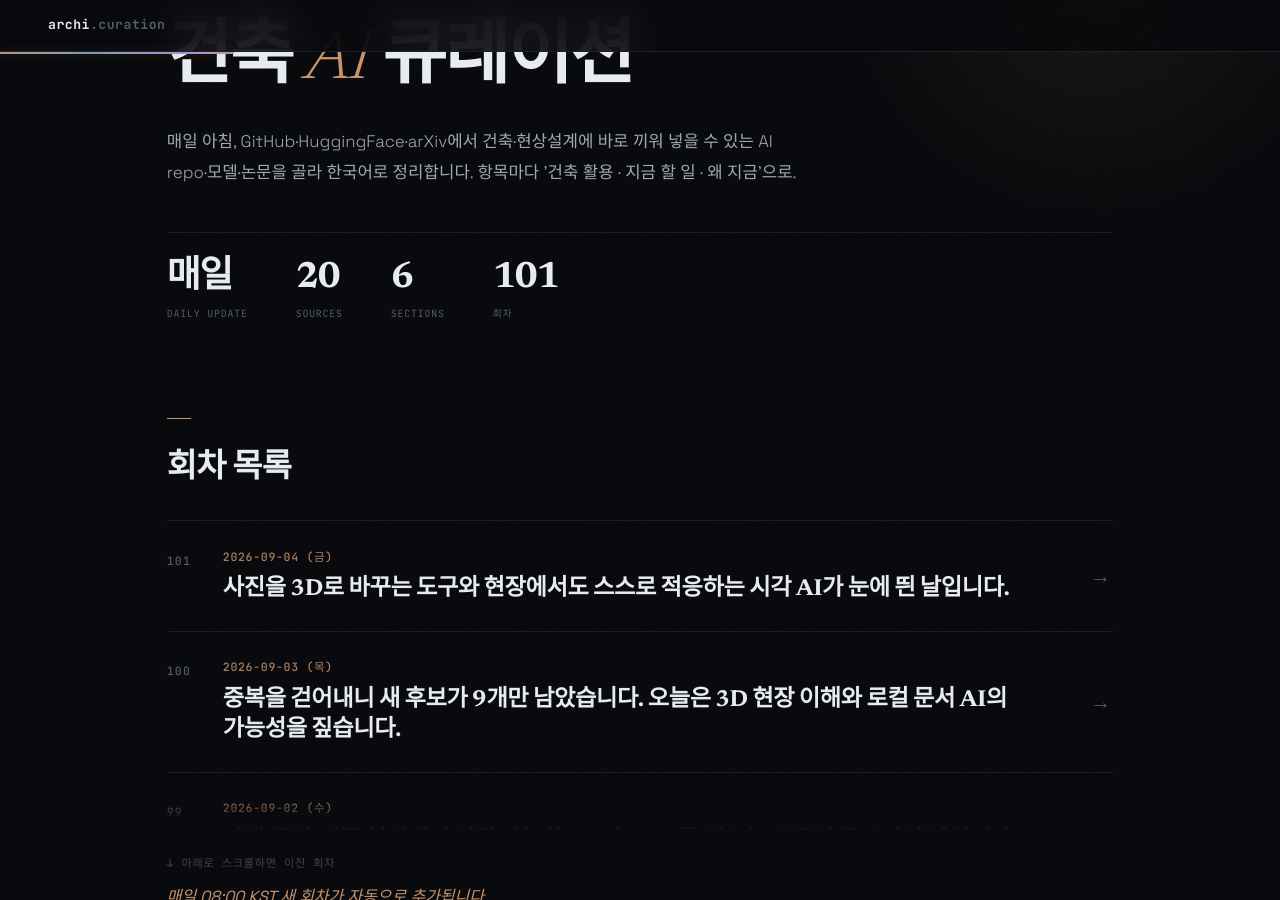
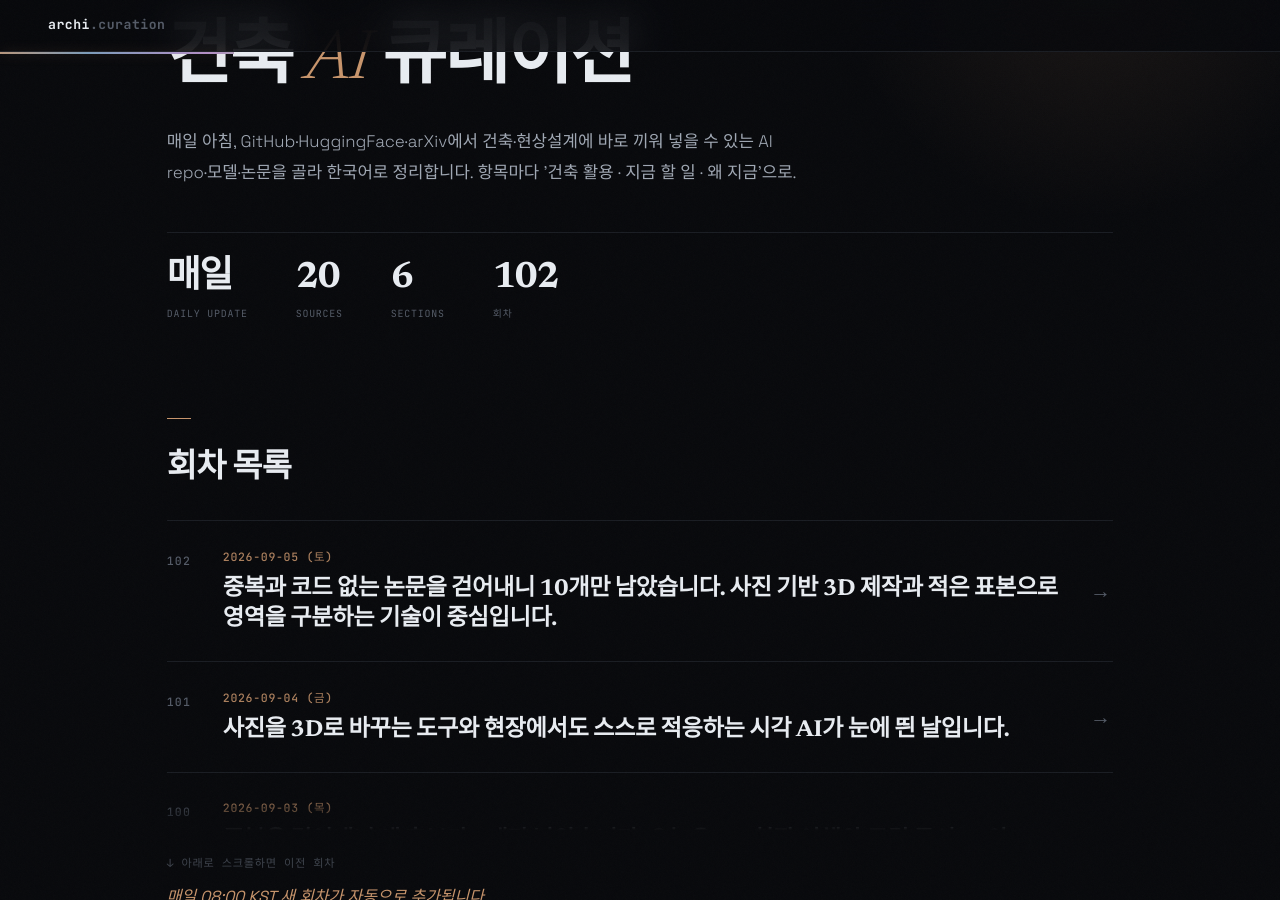
Before and after one commit to ghkch5gh-jpg/ainews-curation, a Jekyll site: the page built from index.md, in a window 1280 px wide and 900 px high, scrolled down 190 px. Built offline with Jekyll 4.4.1, drawn with Linux system fonts in a browser that asks for light colours; some web fonts are replaced.

Commit message:
daily: 2026-09-05

```diff
--- /dev/null
+++ b/2026-09-05_토.md
@@ -0,0 +1,168 @@
+---
+title: 2026-09-05 (토)
+eyebrow: ARCH · AI CURATION
+hero_title: "2026 · 09 · 05 <em>(토)</em>"
+description: "중복과 코드 없는 논문을 걷어내니 10개만 남았습니다. 사진 기반 3D 제작과 적은 표본으로 영역을 구분하는 기술이 중심입니다."
+summary: 중복과 코드 없는 논문을 걷어내니 10개만 남았습니다. 사진 기반 3D 제작과 적은 표본으로 영역을 구분하는 기술이 중심입니다.
+---
+
+<div class="news">
+<section class="news-flow-sec reveal"><h2 class="news-flow__t">이번 회차 흐름</h2><div class="news-flow"><p>안녕하세요! 오늘은 사진을 3D 밑그림으로 바꾸는 모델이 유난히 많이 보입니다. 여러 방향에서 찍은 사진을 쓰거나 작은 컴퓨터에서도 돌릴 수 있게 줄인 모델처럼 쓰임새가 조금씩 달라졌어요. 한편 Exemplar는 단 한 장의 표시된 이미지로 새로운 영역을 구분하는 방법을 공개했습니다. 건축 전용 도구가 적었던 날이라, 외장재 구분과 현장 기록 모델 제작에 옮겨 쓸 만한 자료만 추렸습니다. 최근 다룬 주소와 코드가 공개되지 않은 논문은 모두 제외했어요.</p></div></section>
+<section class="news-sec">
+<h2 class="news-sec__t">오늘의 헤드라인</h2>
+<article class="ni reveal">
+  <header class="ni__h">
+    <span class="ni__n">01</span>
+    <a class="ni__t" href="https://github.com/michalprusek/Exemplar" target="_blank" rel="noopener">표시한 이미지 한 장으로 영역을 나누는 Exemplar <span class="ni__arrow">↗</span></a>
+    <span class="ni__tr"><span class="ni__src">GitHub</span><span class="ni__score">8/10</span></span>
+  </header>
+  <p class="ni__body">Exemplar는 약 8개의 마스크 예시를 이용하는 생의학 이미지 분할 코드 저장소입니다. 동결된 DINOv3와 여러 고전적 원본 해상도 사전 정보를 가벼운 헤드에서 결합합니다. 건축 이미지에 적용할 수 있는지는 원문만으로 확인되지 않으며 별도 검증이 필요합니다.</p>
+  <ul class="ni__pts"><li>한 장의 표시된 이미지부터 학습 실험을 시작할 수 있습니다.</li><li>고전적인 이미지 필터와 AI가 찾은 특징을 함께 사용합니다.</li><li>모든 설정과 평가 기록이 코드로 공개됐습니다.</li></ul>
+  <div class="ni__meta">
+    <div class="ni__row"><dt>얻는 것</dt><dd>의료 영상 분할용 구현을 건축 이미지에 전용할 수 있는지 탐색하는 참고 자료로 볼 수 있지만, 건축 전용 학습 자료나 성능은 확인되지 않습니다.</dd></div>
+    <div class="ni__row ni__row--do"><dt>지금 할 일</dt><dd><p class="ni__do-text">저장소의 공식 예제로 먼저 실행한 뒤, 외벽 사진과 여러 장의 직접 표시한 마스크를 사용해 전용 가능성을 시험해보세요.</p></dd></div>
+    <div class="ni__row ni__row--why"><dt>왜 지금</dt><dd>많은 건축 이미지를 일일이 표시하지 않고도 작은 시험을 시작할 수 있다는 점이 실무적입니다.</dd></div>
+  </div>
+  <footer class="ni__f"><span class="ni__verified">✓ 원문 대조</span><a class="ni__story" href="https://github.com/michalprusek/Exemplar" target="_blank" rel="noopener">스토리 →</a></footer>
+</article>
+<article class="ni reveal">
+  <header class="ni__h">
+    <span class="ni__n">02</span>
+    <a class="ni__t" href="https://huggingface.co/tencent/Hunyuan3D-2mv" target="_blank" rel="noopener">여러 방향 사진을 3D로 합치는 Hunyuan3D-2mv <span class="ni__arrow">↗</span></a>
+    <span class="ni__tr"><span class="ni__src">HuggingFace</span><span class="ni__score">8/10</span></span>
+  </header>
+  <p class="ni__body">Hunyuan3D-2mv는 Tencent가 공개한 이미지→3D 모델입니다. 다만 제공된 원문 발췌에는 여러 방향 사진의 구체적인 입력 방식이나 건축 대상 성능이 나와 있지 않습니다. 건물 전체를 정확한 BIM으로 변환하는 기능도 확인되지 않습니다.</p>
+  <ul class="ni__pts"><li>여러 시점의 사진을 함께 사용합니다.</li><li>사진 한 장보다 가려진 면을 추정할 단서가 많습니다.</li><li>결과는 설계용 정밀 모델보다 초기 3D 참고자료에 적합합니다.</li></ul>
+  <div class="ni__meta">
+    <div class="ni__row"><dt>얻는 것</dt><dd>물체 이미지를 3D 자료로 만드는 실험 후보이지만, 가구·조형물·파사드 장식이나 Rhino 활용에 적합한지는 직접 검증해야 합니다.</dd></div>
+    <div class="ni__row ni__row--do"><dt>지금 할 일</dt><dd><p class="ni__do-text">모델 카드의 실제 입력 형식과 실행 조건을 확인한 뒤, 공개 가능한 단순 물체 이미지로 결과를 시험해보세요.</p></dd></div>
+    <div class="ni__row ni__row--why"><dt>왜 지금</dt><dd>사진 기반 3D 제작이 한 장짜리 추정에서 여러 시점의 일관성을 챙기는 방향으로 옮겨가고 있습니다.</dd></div>
+  </div>
+  <footer class="ni__f"><span class="ni__verified">✓ 원문 대조</span><a class="ni__story" href="https://huggingface.co/tencent/Hunyuan3D-2mv" target="_blank" rel="noopener">스토리 →</a></footer>
+</article>
+<article class="ni reveal">
+  <header class="ni__h">
+    <span class="ni__n">03</span>
+    <a class="ni__t" href="https://huggingface.co/tencent/Hunyuan3D-2mini" target="_blank" rel="noopener">작게 줄인 사진→3D 모델 Hunyuan3D-2mini <span class="ni__arrow">↗</span></a>
+    <span class="ni__tr"><span class="ni__src">HuggingFace</span><span class="ni__score">7/10</span></span>
+  </header>
+  <p class="ni__body">Hunyuan3D-2mini는 Tencent가 공개한 Hunyuan3D-2 계열의 이미지→3D 모델입니다. 이름에 ‘mini’가 붙어 있지만, 제공된 원문에는 모델 크기, 품질 저하, 실행 부담 감소에 관한 수치나 설명이 없습니다. 정확한 치수나 BIM 속성을 생성하는지도 확인되지 않습니다.</p>
+  <ul class="ni__pts"><li>큰 모델보다 가벼운 실험을 겨냥합니다.</li><li>제품·가구·작은 매스의 초안 제작에 알맞습니다.</li><li>법규 검토에 필요한 치수와 공간 정보는 생성하지 않습니다.</li></ul>
+  <div class="ni__meta">
+    <div class="ni__row"><dt>얻는 것</dt><dd>이미지를 3D로 바꾸는 후보 모델로 시험할 수 있지만, 초기 디자인 검토나 Rhino 작업에서의 효용은 직접 평가해야 합니다.</dd></div>
+    <div class="ni__row ni__row--do"><dt>지금 할 일</dt><dd><p class="ni__do-text">모델 카드에서 요구하는 입력과 실행 환경을 확인하고, 단순한 흰 배경의 물체 이미지로 출력 품질과 실행 시간을 측정해보세요.</p></dd></div>
+    <div class="ni__row ni__row--why"><dt>왜 지금</dt><dd>3D 생성 모델도 최고 품질뿐 아니라 개인 장비에서 반복 실행할 수 있는 크기가 중요해지고 있습니다.</dd></div>
+  </div>
+  <footer class="ni__f"><span class="ni__verified">✓ 원문 대조</span><a class="ni__story" href="https://huggingface.co/tencent/Hunyuan3D-2mini" target="_blank" rel="noopener">스토리 →</a></footer>
+</article>
+<article class="ni reveal">
+  <header class="ni__h">
+    <span class="ni__n">04</span>
+    <a class="ni__t" href="https://huggingface.co/nvidia/Lyra-2.0" target="_blank" rel="noopener">사진에서 공간 골격을 복원하는 Lyra 2.0 <span class="ni__arrow">↗</span></a>
+    <span class="ni__tr"><span class="ni__src">HuggingFace</span><span class="ni__score">8/10</span></span>
+  </header>
+  <p class="ni__body">Lyra 2.0은 NVIDIA가 공개한 이미지→3D 모델이며 ‘world’ 태그가 붙어 있습니다. 제공된 원문만으로는 여러 사진 사이의 위치 관계를 찾아 공간 골격을 복원하는 방식이나 기존 건물 조사 성능을 확인할 수 없습니다. 측량을 대신할 정확도도 제시되지 않았습니다.</p>
+  <ul class="ni__pts"><li>현장 사진을 3D 참고자료로 바꾸는 데 초점이 있습니다.</li><li>주변 건물과 골목의 공간 관계를 복원하는 실험에 적합합니다.</li><li>Hugging Face 기준 7월 갱신 모델입니다.</li></ul>
+  <div class="ni__meta">
+    <div class="ni__row"><dt>얻는 것</dt><dd>이미지 기반 3D 생성 가능성을 검토할 후보이지만, 대지 주변 사진을 정확한 3D 맥락으로 옮길 수 있는지는 별도 시험이 필요합니다.</dd></div>
+    <div class="ni__row ni__row--do"><dt>지금 할 일</dt><dd><p class="ni__do-text">모델 카드에서 지원 입력과 출력 형식을 먼저 확인한 뒤, 알려진 치수가 있는 작은 대상을 사용해 복원 결과와 오차를 측정해보세요.</p></dd></div>
+    <div class="ni__row ni__row--why"><dt>왜 지금</dt><dd>사진 복원 결과를 멋진 화면으로만 보지 않고 실제 치수와 비교하는 검증 단계가 점점 중요해지고 있습니다.</dd></div>
+  </div>
+  <footer class="ni__f"><span class="ni__verified">✓ 원문 대조</span><a class="ni__story" href="https://huggingface.co/nvidia/Lyra-2.0" target="_blank" rel="noopener">스토리 →</a></footer>
+</article>
+<article class="ni reveal">
+  <header class="ni__h">
+    <span class="ni__n">05</span>
+    <a class="ni__t" href="https://huggingface.co/yupengchengg147/St4RTrack" target="_blank" rel="noopener">움직이는 장면까지 따라가는 St4RTrack <span class="ni__arrow">↗</span></a>
+    <span class="ni__tr"><span class="ni__src">HuggingFace</span><span class="ni__score">6/10</span></span>
+  </header>
+  <p class="ni__body">St4RTrack은 ‘동시 4D 복원’ 용도로 소개된 이미지→3D 계열 모델입니다. 시간에 따라 변하는 장면을 다루는 모델로 볼 수 있지만, 제공된 원문에는 공사 영상이나 특정 구조물·장비 추적 성능이 제시되지 않았습니다. 정적 건물 모델링에 적합한지도 별도 확인이 필요합니다.</p>
+  <ul class="ni__pts"><li>3D 형태와 시간에 따른 변화를 함께 다룹니다.</li><li>공사 영상에서 같은 부재를 이어 보는 실험에 응용할 수 있습니다.</li><li>표시된 모델 크기는 약 6억 개의 조정값 수준입니다.</li></ul>
+  <div class="ni__meta">
+    <div class="ni__row"><dt>얻는 것</dt><dd>시간에 따라 변하는 장면의 4D 복원을 연구하는 시제품 후보로 활용할 수 있지만, 공사 기록 분석에 쓸 수 있는지는 직접 검증해야 합니다.</dd></div>
+    <div class="ni__row ni__row--do"><dt>지금 할 일</dt><dd><p class="ni__do-text">공개 가능한 짧은 영상이나 연속 이미지로 실행해 동일 대상의 형상과 위치가 시간축에서 일관되게 복원되는지 확인해보세요.</p></dd></div>
+    <div class="ni__row ni__row--why"><dt>왜 지금</dt><dd>현장 기록이 사진 묶음에서 연속 영상으로 바뀌면서 시간에 따른 변화를 읽는 기술의 가치가 커지고 있습니다.</dd></div>
+  </div>
+  <footer class="ni__f"><span class="ni__verified">✓ 원문 대조</span><a class="ni__story" href="https://huggingface.co/yupengchengg147/St4RTrack" target="_blank" rel="noopener">스토리 →</a></footer>
+</article>
+</section>
+<section class="news-sec">
+<h2 class="news-sec__t">모델 · 데이터셋</h2>
+<article class="ni reveal">
+  <header class="ni__h">
+    <span class="ni__n">06</span>
+    <a class="ni__t" href="https://huggingface.co/tencent/Hunyuan3D-1" target="_blank" rel="noopener">초기 사진→3D 기준점 Hunyuan3D-1 <span class="ni__arrow">↗</span></a>
+    <span class="ni__tr"><span class="ni__src">HuggingFace</span><span class="ni__score">6/10</span></span>
+  </header>
+  <p class="ni__body">Hunyuan3D-1은 Tencent가 공개한 이미지→3D 모델입니다. Hunyuan3D 관련 논문과 연결되어 있지만, 제공된 원문만으로는 ‘초기 모델’이라는 위치나 최신 모델 대비 품질·실행 부담을 판단할 수 없습니다.</p>
+  <ul class="ni__pts"><li>후속 Hunyuan3D 모델과 결과를 비교할 수 있습니다.</li><li>사진 기반 3D 생성의 기본 과정을 살펴보기 좋습니다.</li><li>2025년 10월에 갱신된 것으로 수집됐습니다.</li></ul>
+  <div class="ni__meta">
+    <div class="ni__row"><dt>얻는 것</dt><dd>같은 이미지를 다른 Hunyuan3D 모델과 함께 실행해 출력 차이를 비교하는 기준 후보로 사용할 수 있습니다.</dd></div>
+    <div class="ni__row ni__row--do"><dt>지금 할 일</dt><dd><p class="ni__do-text">Hunyuan3D-1과 비교 대상 모델에 동일한 공개 이미지를 입력하고 형상 보존, 실패 사례, 처리 시간을 같은 조건에서 기록해보세요.</p></dd></div>
+    <div class="ni__row ni__row--why"><dt>왜 지금</dt><dd>새 모델의 홍보 이미지보다 이전 버전과 같은 조건으로 비교한 결과가 도입 판단에 더 도움이 됩니다.</dd></div>
+  </div>
+  <footer class="ni__f"><span class="ni__verified">✓ 원문 대조</span><a class="ni__story" href="https://huggingface.co/tencent/Hunyuan3D-1" target="_blank" rel="noopener">스토리 →</a></footer>
+</article>
+<article class="ni reveal">
+  <header class="ni__h">
+    <span class="ni__n">07</span>
+    <a class="ni__t" href="https://huggingface.co/openai/clip-vit-base-patch32" target="_blank" rel="noopener">문장과 이미지를 같은 기준으로 찾는 CLIP <span class="ni__arrow">↗</span></a>
+    <span class="ni__tr"><span class="ni__src">HuggingFace</span><span class="ni__score">7/10</span></span>
+  </header>
+  <p class="ni__body">openai/clip-vit-base-patch32는 Transformers 기반의 제로샷 이미지 분류 모델로 등록돼 있습니다. 제공된 원문 발췌만으로는 문장과 이미지를 같은 공간에서 비교하는 구체적 원리나 사내 이미지 자연어 검색 성능까지 확인하기 어렵습니다. BIM 정보나 도면 치수를 처리한다는 근거도 없습니다.</p>
+  <ul class="ni__pts"><li>이미지에 태그를 일일이 달지 않아도 문장 검색을 시험할 수 있습니다.</li><li>재료·공간 분위기별 레퍼런스 분류에 응용할 수 있습니다.</li><li>Hugging Face에서 2천만 회 이상 내려받힌 범용 모델입니다.</li></ul>
+  <div class="ni__meta">
+    <div class="ni__row"><dt>얻는 것</dt><dd>미리 별도 학습하지 않은 텍스트 범주로 이미지를 분류하는 실험에 활용할 수 있으며, 자연어 이미지 검색기로 쓸 수 있는지는 별도 구현과 평가가 필요합니다.</dd></div>
+    <div class="ni__row ni__row--do"><dt>지금 할 일</dt><dd><p class="ni__do-text">대표 이미지 100장을 모아 ‘목재’, ‘금속’, ‘야간’, ‘중정’ 같은 짧은 범주별 분류 점수를 비교해보세요.</p></dd></div>
+    <div class="ni__row ni__row--why"><dt>왜 지금</dt><dd>생성 AI보다 먼저 정리해야 할 문제는 사무소가 이미 가진 이미지와 자료를 다시 찾을 수 있게 만드는 일입니다.</dd></div>
+  </div>
+  <footer class="ni__f"><span class="ni__verified">✓ 원문 대조</span><a class="ni__story" href="https://huggingface.co/openai/clip-vit-base-patch32" target="_blank" rel="noopener">스토리 →</a></footer>
+</article>
+<article class="ni reveal">
+  <header class="ni__h">
+    <span class="ni__n">08</span>
+    <a class="ni__t" href="https://huggingface.co/openai-community/gpt2" target="_blank" rel="noopener">오래된 소형 언어 모델 GPT-2 <span class="ni__arrow">↗</span></a>
+    <span class="ni__tr"><span class="ni__src">HuggingFace</span><span class="ni__score">2/10</span></span>
+  </header>
+  <p class="ni__body">GPT-2는 텍스트 생성용으로 공개된 언어 모델입니다. 여러 실행 라이브러리를 지원하는 것으로 표시돼 있지만, 제공된 원문 발췌에는 모델의 정확도나 최신 ChatGPT와의 성능 비교, 건축 설명문·법규 판단 능력이 제시되지 않았습니다.</p>
+  <ul class="ni__pts"><li>약 1억 개의 조정값을 가진 작은 모델입니다.</li><li>최신 모델보다 설치와 기초 실험이 단순합니다.</li><li>사실 확인과 긴 문서 이해 능력은 부족합니다.</li></ul>
+  <div class="ni__meta">
+    <div class="ni__row"><dt>얻는 것</dt><dd>텍스트 생성 모델의 기본 동작을 시험하는 데 사용할 수 있지만, 건축 실무에 직접 도움이 된다는 근거는 제공된 원문에서 확인되지 않습니다.</dd></div>
+    <div class="ni__row ni__row--do"><dt>지금 할 일</dt><dd><p class="ni__do-text">설계나 법규 판단에는 바로 적용하지 말고, 공개된 짧은 문장으로 텍스트 생성 동작부터 확인해보세요.</p></dd></div>
+    <div class="ni__row ni__row--why"><dt>왜 지금</dt><dd>최신 대형 모델이 화제인 때일수록 작은 기준 모델과 비교하면 실제로 필요한 성능을 판단하기 쉽습니다.</dd></div>
+  </div>
+  <footer class="ni__f"><span class="ni__verified">✓ 원문 대조</span><a class="ni__story" href="https://huggingface.co/openai-community/gpt2" target="_blank" rel="noopener">스토리 →</a></footer>
+</article>
+<article class="ni reveal">
+  <header class="ni__h">
+    <span class="ni__n">09</span>
+    <a class="ni__t" href="https://huggingface.co/facebook/mms-300m" target="_blank" rel="noopener">다국어 음성을 글로 바꾸는 MMS-300M <span class="ni__arrow">↗</span></a>
+    <span class="ni__tr"><span class="ni__src">HuggingFace</span><span class="ni__score">4/10</span></span>
+  </header>
+  <p class="ni__body">MMS-300M은 wav2vec2 기반의 사전학습 모델이며, 원문에는 FLEURS의 158개 언어와 관련된 것으로 표시돼 있습니다. 제공된 원문만으로는 이 체크포인트 자체가 바로 음성을 글로 옮기는 완성된 음성인식 모델이라고 확인할 수 없습니다. 한국어와 건축 용어 인식 품질도 제시되지 않았습니다.</p>
+  <ul class="ni__pts"><li>여러 언어의 음성 처리를 목표로 합니다.</li><li>약 3억 개의 조정값 규모입니다.</li><li>회의록 완성에는 화자 구분과 요약 기능을 추가해야 합니다.</li></ul>
+  <div class="ni__meta">
+    <div class="ni__row"><dt>얻는 것</dt><dd>다국어 음성 처리 모델을 개발하거나 미세조정할 때 기반 모델 후보가 될 수 있지만, 그대로 회의록 도구로 사용할 수 있다는 근거는 부족합니다.</dd></div>
+    <div class="ni__row ni__row--do"><dt>지금 할 일</dt><dd><p class="ni__do-text">먼저 이 체크포인트가 한국어 음성인식을 직접 지원하는지 확인하고, 필요하면 해당 언어용 미세조정 체크포인트를 찾아 1분짜리 공개 가능 녹음으로 시험해보세요.</p></dd></div>
+    <div class="ni__row ni__row--why"><dt>왜 지금</dt><dd>현장 기록 자동화는 화려한 3D 생성보다 작지만 반복 시간을 꾸준히 줄일 수 있는 영역입니다.</dd></div>
+  </div>
+  <footer class="ni__f"><span class="ni__verified">✓ 원문 대조</span><a class="ni__story" href="https://huggingface.co/facebook/mms-300m" target="_blank" rel="noopener">스토리 →</a></footer>
+</article>
+<article class="ni reveal">
+  <header class="ni__h">
+    <span class="ni__n">10</span>
+    <a class="ni__t" href="https://huggingface.co/DavidAU/Qwen3.8-27B-TURBO-Fable-Cold-Fusion-735-882-Heretic-Uncensored-NEO-CODER-MAX-MTP-GGUF" target="_blank" rel="noopener">코드 작성을 겨냥한 비공식 Qwen 변형 모델 <span class="ni__arrow">↗</span></a>
+    <span class="ni__tr"><span class="ni__src">HuggingFace</span><span class="ni__score">3/10</span></span>
+  </header>
+  <p class="ni__body">이 항목은 DavidAU 사용자가 공개한 긴 이름의 GGUF 모델 저장소입니다. 이름에는 Qwen, Coder, Uncensored 등의 표현이 들어 있지만, 제공된 원문 발췌만으로는 기반 모델의 정확한 계보, 코드 작성 성능, 양자화 방식이나 안전성을 확인할 수 없습니다. 공식 Qwen 배포판이라는 근거도 없습니다.</p>
+  <ul class="ni__pts"><li>약 270억 개의 조정값을 가진 큰 모델입니다.</li><li>개인 컴퓨터용 실행 형식으로 배포됩니다.</li><li>비공식 변형 모델이라 재현성과 신뢰성을 확인해야 합니다.</li></ul>
+  <div class="ni__meta">
+    <div class="ni__row"><dt>얻는 것</dt><dd>로컬 실행이나 Grasshopper 코드 작성에 적합한지는 원문만으로 판단할 수 없으므로, 실무 기본 도구로 추천할 근거가 부족합니다.</dd></div>
+    <div class="ni__row ni__row--do"><dt>지금 할 일</dt><dd><p class="ni__do-text">실제 프로젝트 자료를 넣지 말고 모델 카드, 라이선스, 기반 모델, 양자화 정보와 파일 출처를 확인한 다음 공개 코드 예제로만 평가해보세요.</p></dd></div>
+    <div class="ni__row ni__row--why"><dt>왜 지금</dt><dd>로컬 코드 모델이 늘고 있지만, 건축 실무에서는 크기보다 IFC·Revit·GH 예제를 정확히 다루는지가 더 중요합니다.</dd></div>
+  </div>
+  <footer class="ni__f"><span class="ni__verified">✓ 원문 대조</span><a class="ni__story" href="https://huggingface.co/DavidAU/Qwen3.8-27B-TURBO-Fable-Cold-Fusion-735-882-Heretic-Uncensored-NEO-CODER-MAX-MTP-GGUF" target="_blank" rel="noopener">스토리 →</a></footer>
+</article>
+</section>
+<div class="news-outro"><span class="news-outro__t">맺음말</span><p>오늘 자료는 버튼 한 번으로 BIM이 완성되는 도구보다, 사진을 설계 판단에 쓸 수 있는 3D 자료로 바꾸는 부품에 가깝습니다. 작은 샘플 하나부터 시험해 보고 결과가 어디서 무너지는지 확인하는 편이 좋겠어요.</p></div>
+</div>
--- a/index.md
+++ b/index.md
@@ -10,12 +10,13 @@ stats:
     lbl: "Sources"
   - num: "6"
     lbl: "Sections"
-  - num: "101"
+  - num: "102"
     lbl: "회차"
 ---
 
 ## 회차 목록
 
+- [2026-09-05 (토) — 중복과 코드 없는 논문을 걷어내니 10개만 남았습니다. 사진 기반 3D 제작과 적은 표본으로 영역을 구분하는 기술이 중심입니다.](2026-09-05_토.html)
 - [2026-09-04 (금) — 사진을 3D로 바꾸는 도구와 현장에서도 스스로 적응하는 시각 AI가 눈에 띈 날입니다.](2026-09-04_금.html)
 - [2026-09-03 (목) — 중복을 걷어내니 새 후보가 9개만 남았습니다. 오늘은 3D 현장 이해와 로컬 문서 AI의 가능성을 짚습니다.](2026-09-03_목.html)
 - [2026-09-02 (수) — 사진·문장·기존 형상에서 편집 가능한 3D와 CAD를 만드는 도구가 두드러진 날입니다.](2026-09-02_수.html)
```
